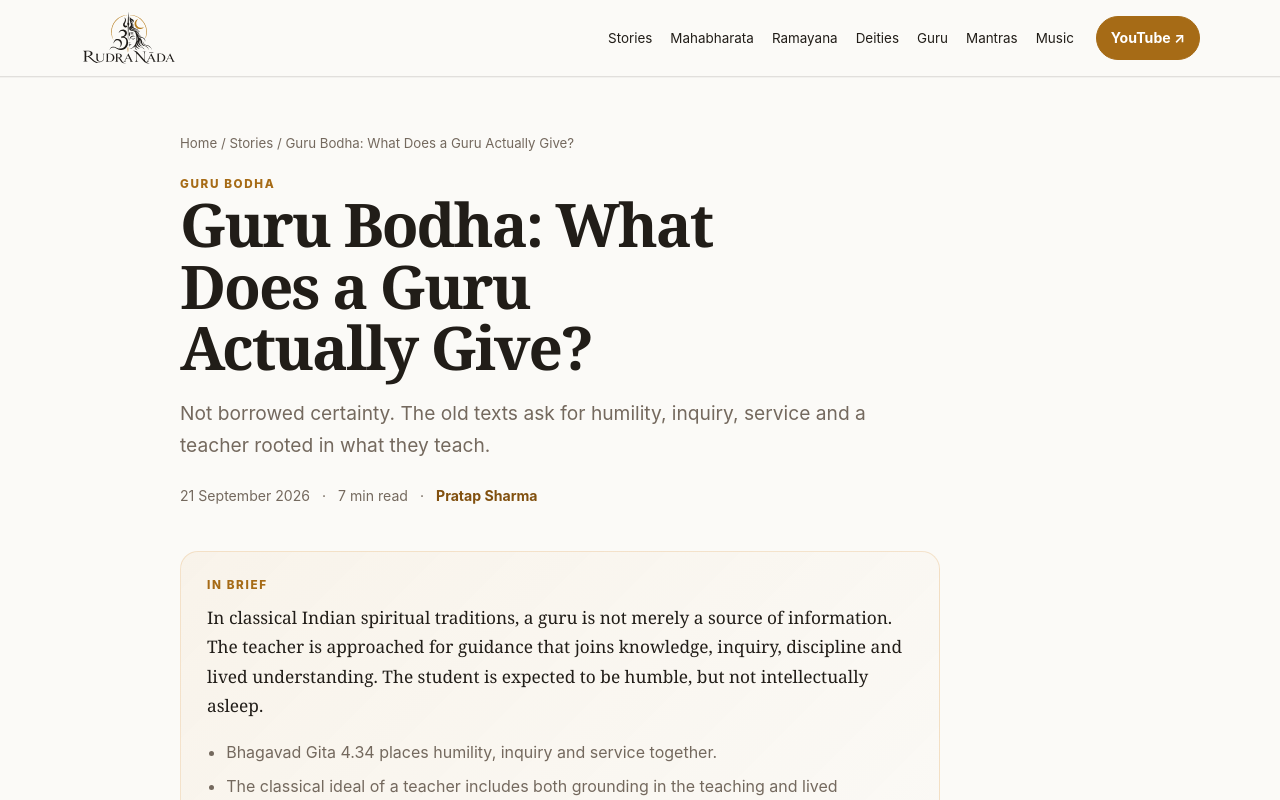
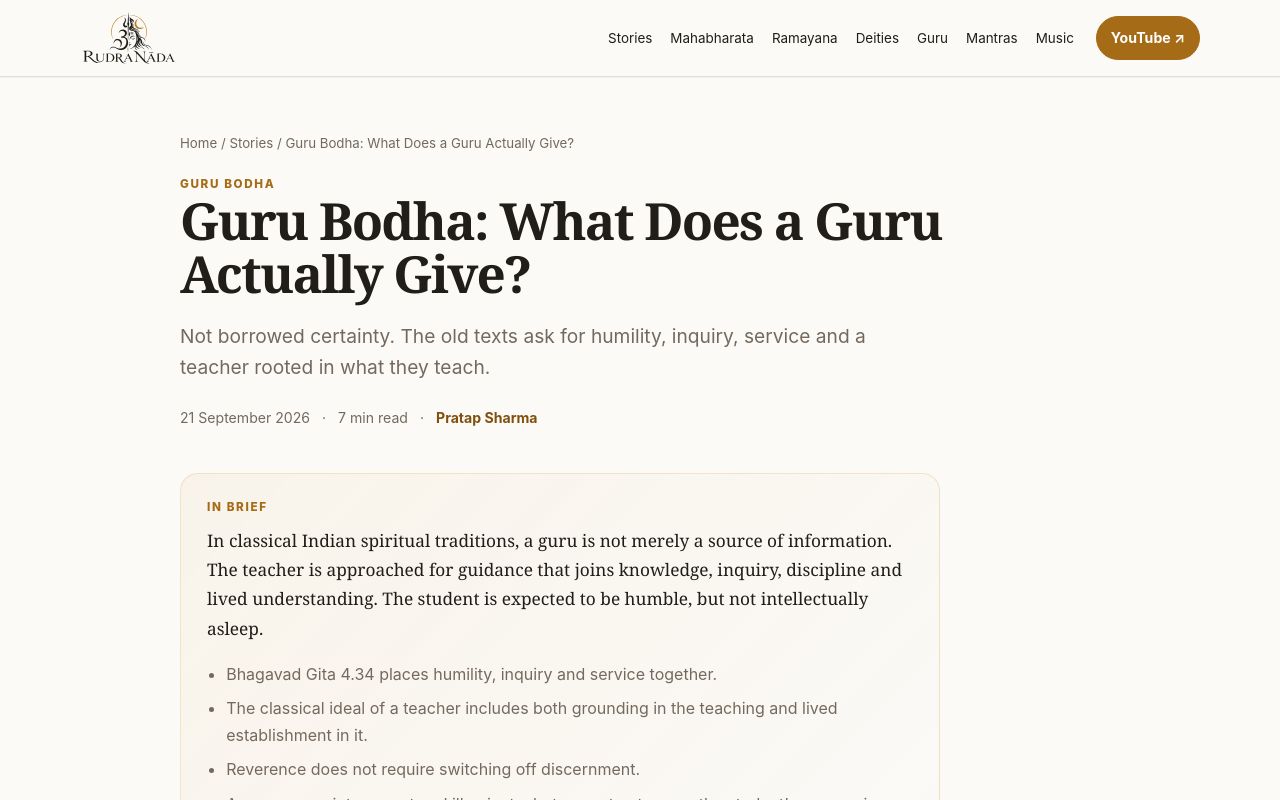
Before and after one commit to impratapsharma/rudranaada, a Next.js app: page /articles/guru-bodha-what-does-a-guru-give in a window 1280 px wide. Shown: the top 800 px of the page. Built offline with nearby package versions, Linux system fonts and the light colour scheme.

Commit message:
Tune long-form article headline scale

```diff
--- a/app/globals.css
+++ b/app/globals.css
@@ -183,3 +183,8 @@ h3{line-height:1.18}
   .pageHero h1{font-size:4.4rem}
   .articleWrap h1{font-size:3.9rem}
 }
+
+
+/* Final editorial headline tuning */
+.researchArticle h1{max-width:100%;font-size:clamp(2.5rem,4vw,3.65rem);line-height:1.04}
+@media(min-width:1500px){.researchArticle h1{font-size:3.55rem}}
```
